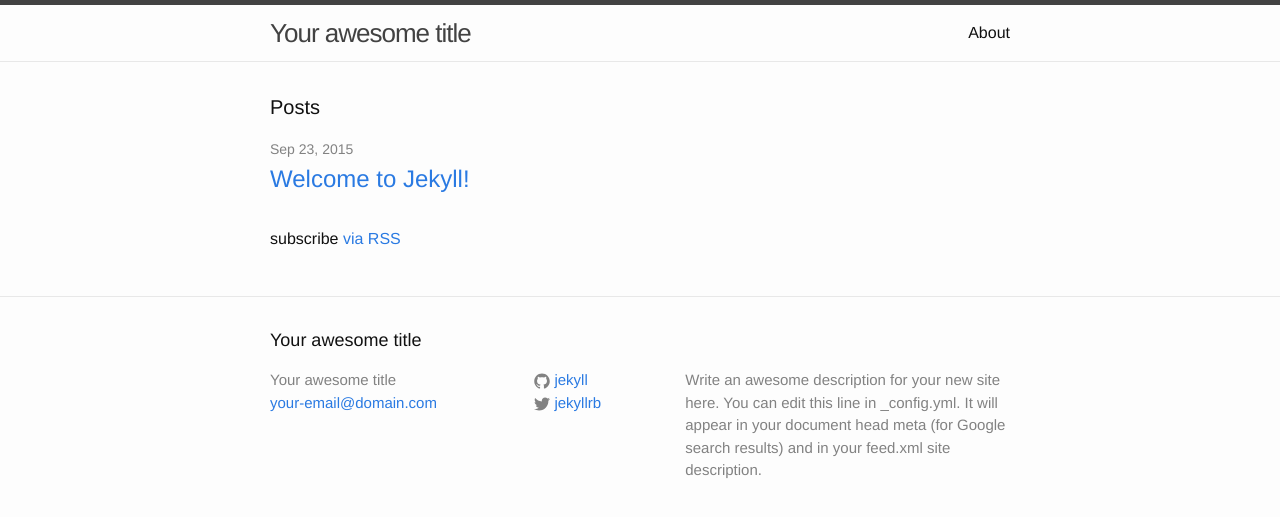
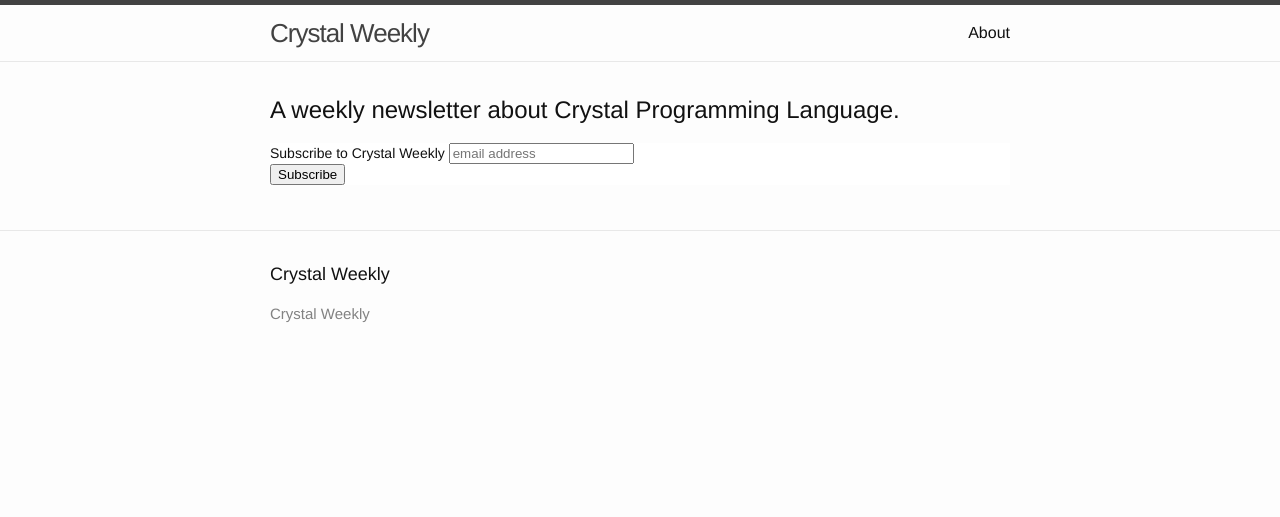
Before and after one commit to sdogruyol/crystal-weekly, a Jekyll site: the page built from index.html, in a window 1280 px wide. Shown: the top 517 px of the page. Built offline with Jekyll 4.4.1, drawn with Linux system fonts in a browser that asks for light colours; comment, search, counter and statistics services are not loaded.

Commit message:
Updated content

```diff
--- a/_config.yml
+++ b/_config.yml
@@ -1,14 +1,6 @@
 # Site settings
-title: Your awesome title
-email: your-email@domain.com
-description: > # this means to ignore newlines until "baseurl:"
-  Write an awesome description for your new site here. You can edit this
-  line in _config.yml. It will appear in your document head meta (for
-  Google search results) and in your feed.xml site description.
+title: Crystal Weekly
 baseurl: "" # the subpath of your site, e.g. /blog/
-url: "http://yourdomain.com" # the base hostname & protocol for your site
-twitter_username: jekyllrb
-github_username:  jekyll
 
 # Build settings
 markdown: kramdown
--- a/index.html
+++ b/index.html
@@ -3,21 +3,23 @@
 ---
 
 <div class="home">
-
-  <h1 class="page-heading">Posts</h1>
-
-  <ul class="post-list">
-    {% for post in site.posts %}
-      <li>
-        <span class="post-meta">{{ post.date | date: "%b %-d, %Y" }}</span>
-
-        <h2>
-          <a class="post-link" href="{{ post.url | prepend: site.baseurl }}">{{ post.title }}</a>
-        </h2>
-      </li>
-    {% endfor %}
-  </ul>
-
-  <p class="rss-subscribe">subscribe <a href="{{ "/feed.xml" | prepend: site.baseurl }}">via RSS</a></p>
-
+  <!-- Begin MailChimp Signup Form -->
+  <h2>A weekly newsletter about Crystal Programming Language.<h2>
+  <link href="//cdn-images.mailchimp.com/embedcode/slim-081711.css" rel="stylesheet" type="text/css">
+    <style type="text/css">
+    	#mc_embed_signup{background:#fff; clear:left; font:14px Helvetica,Arial,sans-serif; }
+    	/* Add your own MailChimp form style overrides in your site stylesheet or in this style block.
+    	   We recommend moving this block and the preceding CSS link to the HEAD of your HTML file. */
+    </style>
+    <div id="mc_embed_signup">
+      <form action="//serdardogruyol.us11.list-manage.com/subscribe/post?u=d644228761eb9a81e877365cc&amp;id=764dae5f03" method="post" id="mc-embedded-subscribe-form" name="mc-embedded-subscribe-form" class="validate" target="_blank" novalidate>
+          <div id="mc_embed_signup_scroll">
+      	<label for="mce-EMAIL">Subscribe to Crystal Weekly</label>
+      	<input type="email" value="" name="EMAIL" class="email" id="mce-EMAIL" placeholder="email address" required>
+          <!-- real people should not fill this in and expect good things - do not remove this or risk form bot signups-->
+          <div style="position: absolute; left: -5000px;"><input type="text" name="b_d644228761eb9a81e877365cc_764dae5f03" tabindex="-1" value=""></div>
+          <div class="clear"><input type="submit" value="Subscribe" name="subscribe" id="mc-embedded-subscribe" class="button"></div>
+          </div>
+      </form>
+  </div>
 </div>
```
Also changed, not shown: _posts/2015-09-23-welcome-to-jekyll.markdown (deleted, +0 -25 lines), about.md (+1 -5 lines).
